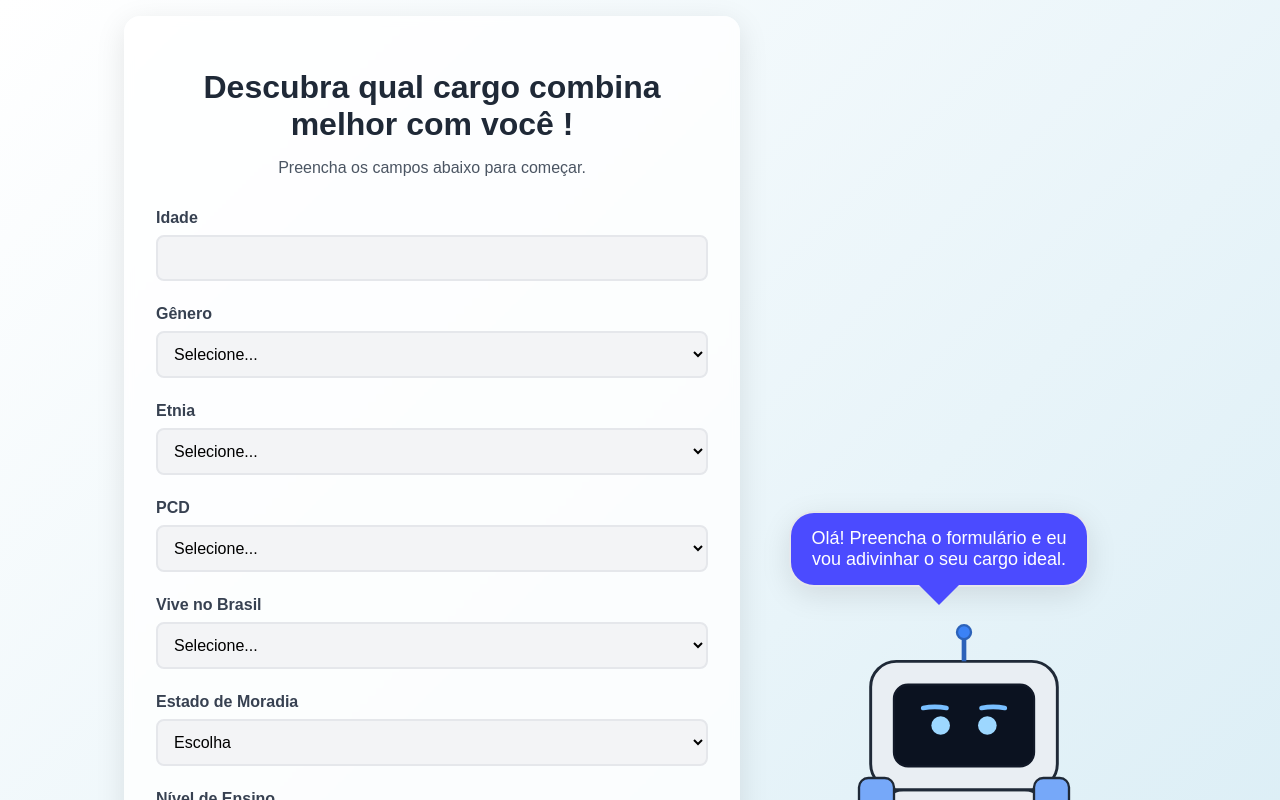
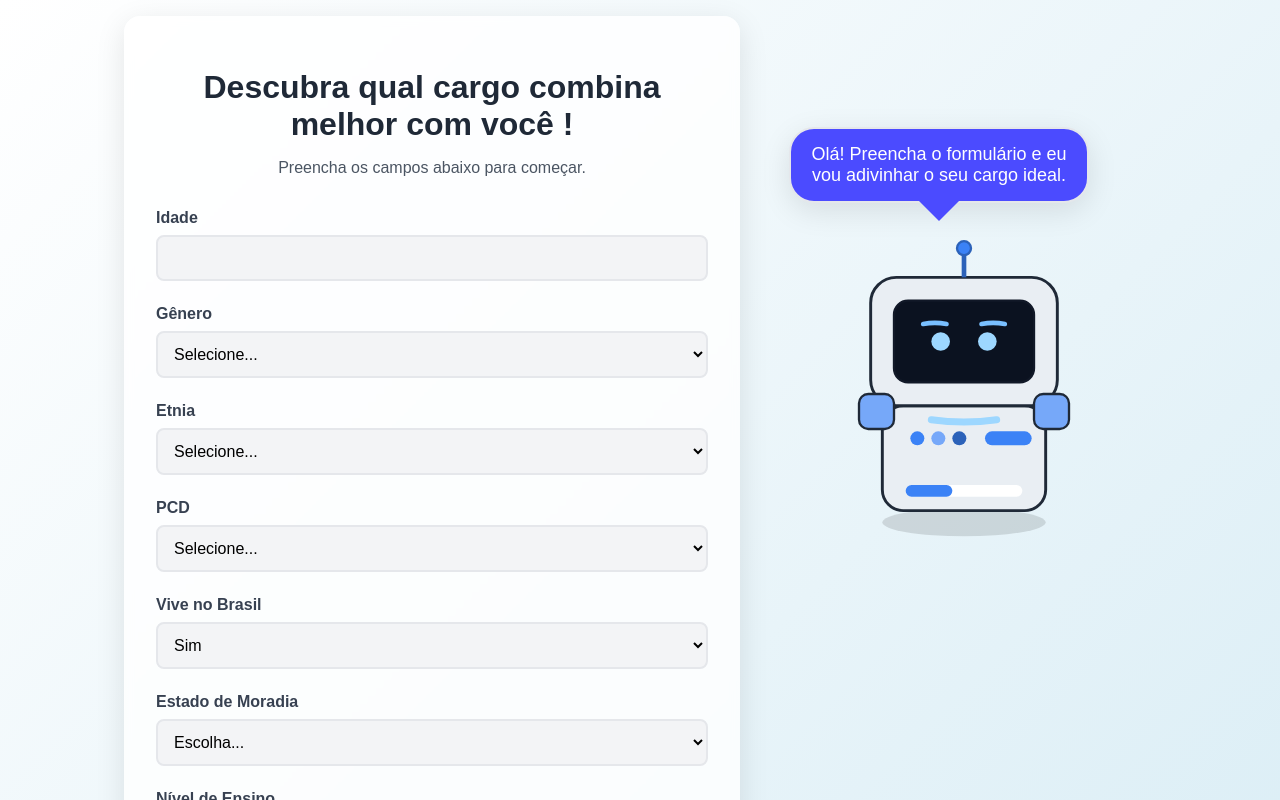
Before and after one commit to williamwallace076/Agent_inteligent_n8n_forms, a React (Vite) app: page / in a window 1280 px wide. Shown: the top 800 px of the page. Built offline with nearby package versions, Linux system fonts and the light colour scheme.

Commit message:
correção estado moradia

```diff
--- a/src/components/Forms.css
+++ b/src/components/Forms.css
@@ -118,11 +118,14 @@
   align-items: center;
   width: 24rem;
   order: -1; /* Robô aparece primeiro em telas pequenas */
+  align-self: center;
+  justify-self: center;
 }
 
 
 @media (min-width: 1024px) {
   .robot-container-form {
+    margin-bottom: 48rem;
     order: 1; /* Robô volta para a direita em telas grandes */
   }
 }
--- a/src/components/Forms.jsx
+++ b/src/components/Forms.jsx
@@ -6,11 +6,18 @@ import RobotSVG from '../assets/RobotSVG';
 import './Forms.css';
 
 export default function Form() {
-  const { register, handleSubmit, formState: { errors } } = useForm();
+  const { register, handleSubmit, formState: { errors }, watch } = useForm({
+    defaultValues: {
+      viveBrasil: "Sim"
+    }
+  });
+
   const navigate = useNavigate();
 
   const [isLoading, setIsLoading] = useState(false);
   const [robotExpression, setRobotExpression] = useState("neutral");
+
+  const viveBrasilValue = watch("viveBrasil", "Sim");
 
   const onSubmit = async (data) => {
     setIsLoading(true);
@@ -22,7 +29,7 @@ export default function Form() {
       etnia: data.etnia,
       pcd: data.pcd,
       vive_no_brasil: data.viveBrasil,
-      estado_moradia: data.estadoMoradia,
+      estado_moradia: data.viveBrasil === 'Sim' ? data.estadoMoradia : ' ',
       nivel_ensino: data.nivelEnsino,
       formacao: data.formacao,
       tempo_experiencia_dados: data.experienciaDados,
@@ -118,19 +125,20 @@ export default function Form() {
               <select {...register("viveBrasil", { required: true })}
                 className="form-input"
                 onInput={() => setRobotExpression("thinking")}>
-                <option value="">Selecione...</option><option value="Sim">Sim</option>
+                <option value="">Selecione...</option>
+                <option value="Sim">Sim</option>
                 <option value="Não">Não</option>
               </select>
               {errors?.viveBrasil?.type === "required" && (<p className='form-error'>Campo obrigatório</p>)}
             </div>
 
+            {viveBrasilValue === 'Sim' && (
             <div>
               <label className="form-label">Estado de Moradia</label>
               <select {...register("estadoMoradia", { required: true })}
-                name="estado_moradia"
                 className="form-input"
                 onInput={() => setRobotExpression("thinking")} >
-                <option value="">Escolha</option>
+                <option value="">Escolha...</option>
                 <option value="Acre (AC)">Acre (AC)</option>
                 <option value="Alagoas (AL)">Alagoas (AL)</option>
                 <option value="Amapá (AP)">Amapá (AP)</option>
@@ -161,7 +169,7 @@ export default function Form() {
               </select>
               {errors?.estadoMoradia?.type === "required" && (<p className='form-error'>Campo obrigatório</p>)}
             </div>
-
+            )}
             <div>
               <label className="form-label">Nível de Ensino</label>
               <select name="nivel_ensino" {...register("nivelEnsino", { required: true })}
@@ -214,11 +222,11 @@ export default function Form() {
             <div>
               <label className="form-label">Linguagens Preferidas</label>
               <input type="text"
-              {...register("linguagensPreferidas", { required: true })}
+                {...register("linguagensPreferidas", { required: true })}
                 className="form-input"
                 placeholder=''
                 onInput={() => setRobotExpression("thinking")} />
-              {errors?.linguagensPreferidas?.type ==="required" && (<p className="form-error">Campo obrigatório.</p>)}
+              {errors?.linguagensPreferidas?.type === "required" && (<p className="form-error">Campo obrigatório.</p>)}
             </div>
 
             <div>
@@ -226,7 +234,7 @@ export default function Form() {
                 {...register("bancoDados", { required: true })}
                 className="form-input"
                 onInput={() => setRobotExpression("thinking")} />
-              {errors?.bancoDados?.type ==="required" && (<p className="form-error">Campo obrigatório.</p>)}
+              {errors?.bancoDados?.type === "required" && (<p className="form-error">Campo obrigatório.</p>)}
             </div>
 
             <div>
@@ -234,7 +242,7 @@ export default function Form() {
               <input type="text" {...register("cloudPreferida", { required: true })}
                 className="form-input"
                 onInput={() => setRobotExpression("thinking")} />
-              {errors?.cloudPreferida?.type ==="required" && (<p className="form-error">Campo obrigatório.</p>)}
+              {errors?.cloudPreferida?.type === "required" && (<p className="form-error">Campo obrigatório.</p>)}
             </div>
 
             <button type="submit" disabled={isLoading} className="form-button">
```
